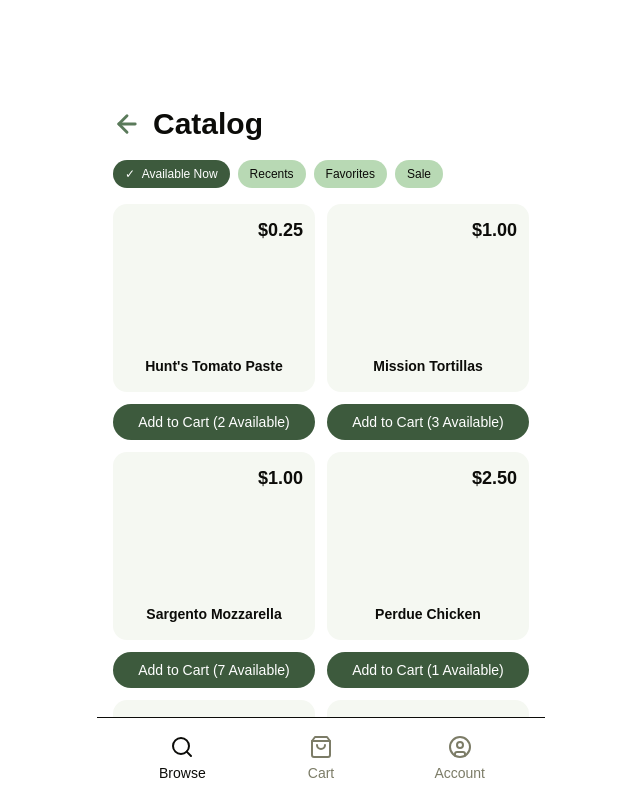
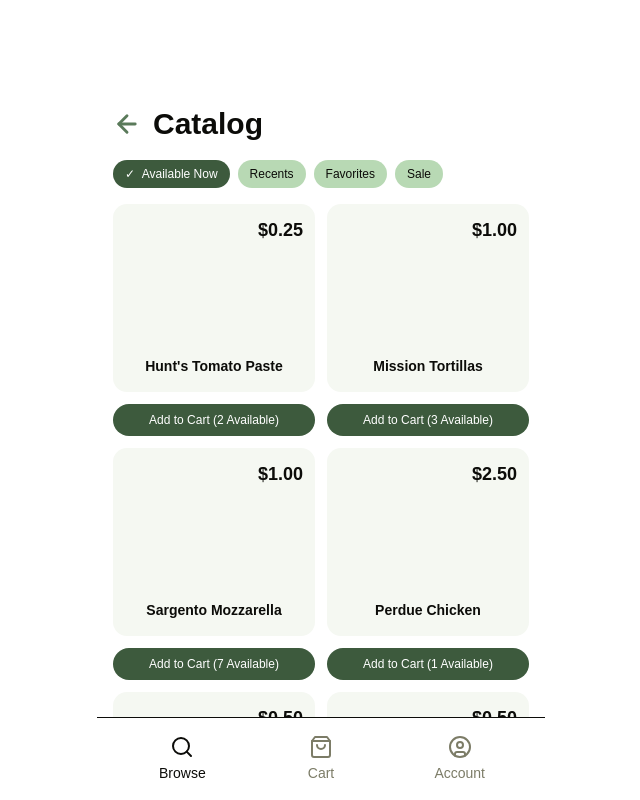
Before and after one commit to lastcall-by-sustainably/lastcall, a SvelteKit app: page /browse/stop-and-shop in a window 1280 px wide. Shown: the top 800 px of the page, without its empty margins (319-959 px from the left). Built offline with nearby package versions, Linux system fonts and the light colour scheme.

Commit message:
Fix text sizing

```diff
--- a/src/routes/browse/stop-and-shop/+page.svelte
+++ b/src/routes/browse/stop-and-shop/+page.svelte
@@ -157,7 +157,7 @@
 						<h3 class="line-clamp-2 text-center text-sm font-semibold text-foreground">{product.name}</h3>
 					</div>
 
-					<a href="/cart" class="block w-full rounded-full bg-[#3d5a3d] py-2 text-center text-sm font-medium text-white">
+					<a href="/cart" class="block w-full rounded-full bg-[#3d5a3d] py-2 text-center text-xs font-medium text-white">
 						Add to Cart ({product.available} Available)
 					</a>
 				</div>
```
